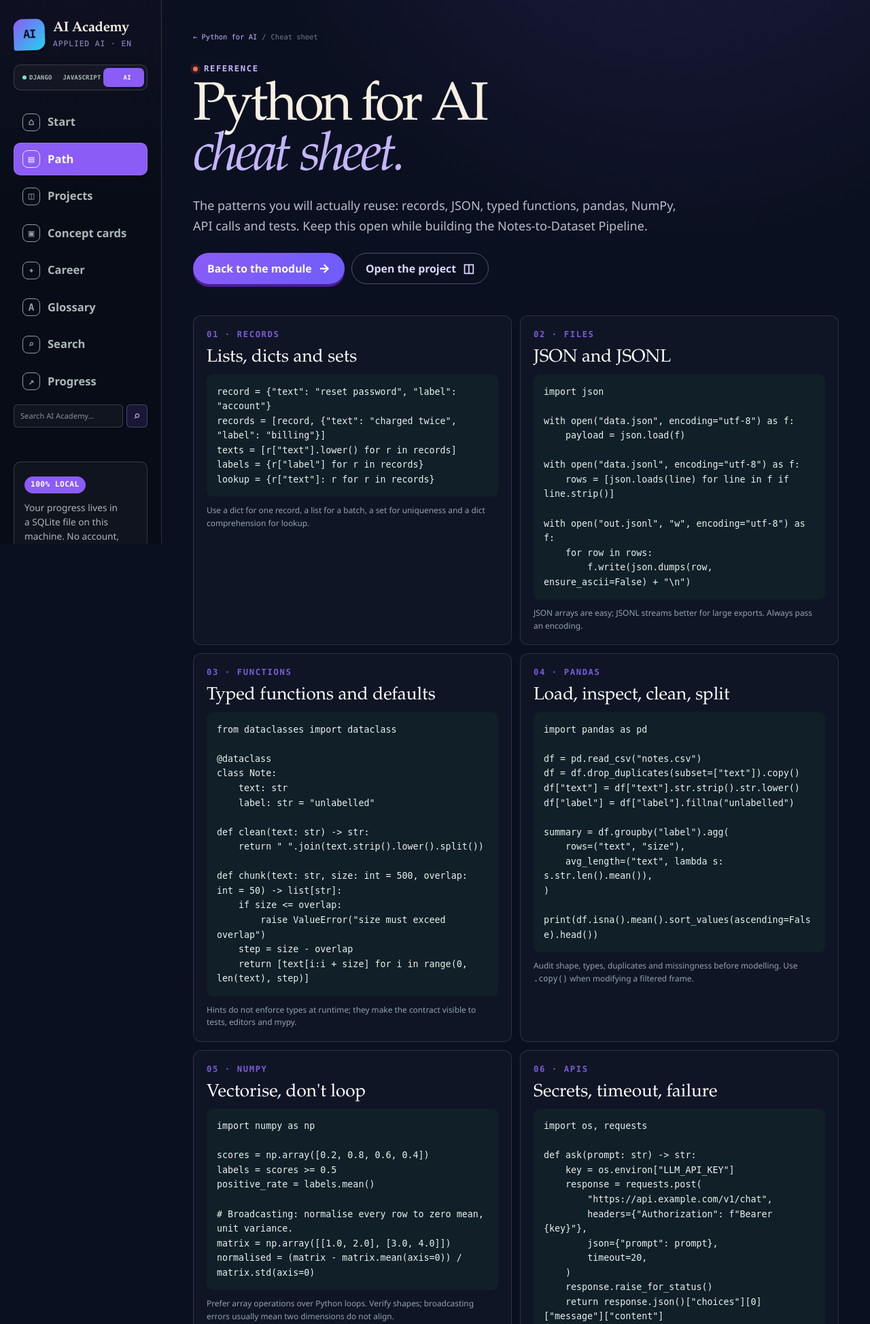
After one commit to iventspl/django-js-academy, a Django app: page /ai/python-for-ai/cheatsheet/ in a window 1280 px wide. The commit adds this page. Shown: the top 1948 px of the page at 68% size. Run offline with Django 5.2, Linux system fonts and the light colour scheme.

Commit message:
AI module update

```diff
--- a/ai_academy/static/ai_academy/app.css
+++ b/ai_academy/static/ai_academy/app.css
@@ -2958,3 +2958,50 @@
     grid-template-columns: 58px minmax(0, 1fr) 14px;
   }
 }
+
+/* Python cheat sheet */
+.ai-cheat-grid {
+  display: grid;
+  grid-template-columns: repeat(2, minmax(0, 1fr));
+  gap: 12px;
+  margin: 28px 0 10px;
+}
+
+.ai-cheat-card {
+  padding: 19px;
+  border: 1px solid rgba(196, 181, 253, 0.16);
+  border-radius: 12px;
+  background: rgba(255, 255, 255, 0.025);
+}
+
+.ai-cheat-card h2 {
+  margin: 4px 0 9px;
+  color: #fff;
+  font-family: var(--font-display);
+  font-size: 1.45rem;
+  font-weight: 500;
+  line-height: 1.05;
+}
+
+.ai-cheat-card .ai-code {
+  margin: 10px 0;
+  font-size: 0.74rem;
+}
+
+.ai-cheat-card > p:last-child {
+  margin: 8px 0 0;
+  color: #91a4ae;
+  font-size: 0.66rem;
+  line-height: 1.55;
+}
+
+@media (max-width: 860px) {
+  .ai-cheat-grid {
+    grid-template-columns: 1fr;
+  }
+}
+
+.ai-cheat-card .ai-code {
+  white-space: pre-wrap;
+  overflow-wrap: anywhere;
+}
--- a/ai_academy/templates/ai_academy/base_ai.html
+++ b/ai_academy/templates/ai_academy/base_ai.html
@@ -2,7 +2,7 @@
 {% load static %}
 
 {% block extra_css %}
-  <link rel="stylesheet" href="{% static 'ai_academy/app.css' %}?v=20261029e">
+  <link rel="stylesheet" href="{% static 'ai_academy/app.css' %}?v=20261029g">
 {% endblock %}
 
 {% block body_class %}page-ai{% endblock %}
--- /dev/null
+++ b/ai_academy/templates/ai_academy/python_cheatsheet.html
@@ -0,0 +1,167 @@
+{% extends "ai_academy/base_ai.html" %}
+
+{% block title %}Python for AI cheat sheet · AI Academy{% endblock %}
+
+{% block content %}
+<div class="page-wrap ai-wrap">
+  <div class="ai-breadcrumb">
+    <a href="{% url 'ai_academy:module' 'python-for-ai' %}">← Python for AI</a>
+    <span>/</span>
+    <span>Cheat sheet</span>
+  </div>
+
+  <header class="ai-page-header">
+    <p class="eyebrow eyebrow-ai"><span class="pulse-dot" aria-hidden="true"></span> Reference</p>
+    <h1>Python for AI<br><em>cheat sheet.</em></h1>
+    <p class="ai-page-lead">The patterns you will actually reuse: records, JSON, typed functions, pandas, NumPy, API calls and tests. Keep this open while building the Notes-to-Dataset Pipeline.</p>
+    <div class="ai-page-actions">
+      <a class="btn btn-ai" href="{% url 'ai_academy:module' 'python-for-ai' %}">Back to the module <span aria-hidden="true">→</span></a>
+      <a class="btn btn-ai-ghost" href="{% url 'ai_academy:projects' %}">Open the project <span aria-hidden="true">◫</span></a>
+    </div>
+  </header>
+
+  <div class="ai-cheat-grid">
+    <section class="ai-cheat-card">
+      <p class="eyebrow eyebrow-ai-dark">01 · Records</p>
+      <h2>Lists, dicts and sets</h2>
+      <pre class="ai-code"><code>record = {"text": "reset password", "label": "account"}
+records = [record, {"text": "charged twice", "label": "billing"}]
+texts = [r["text"].lower() for r in records]
+labels = {r["label"] for r in records}
+lookup = {r["text"]: r for r in records}</code></pre>
+      <p>Use a dict for one record, a list for a batch, a set for uniqueness and a dict comprehension for lookup.</p>
+    </section>
+
+    <section class="ai-cheat-card">
+      <p class="eyebrow eyebrow-ai-dark">02 · Files</p>
+      <h2>JSON and JSONL</h2>
+      <pre class="ai-code"><code>import json
+
+with open("data.json", encoding="utf-8") as f:
+    payload = json.load(f)
+
+with open("data.jsonl", encoding="utf-8") as f:
+    rows = [json.loads(line) for line in f if line.strip()]
+
+with open("out.jsonl", "w", encoding="utf-8") as f:
+    for row in rows:
+        f.write(json.dumps(row, ensure_ascii=False) + "\n")</code></pre>
+      <p>JSON arrays are easy; JSONL streams better for large exports. Always pass an encoding.</p>
+    </section>
+
+    <section class="ai-cheat-card">
+      <p class="eyebrow eyebrow-ai-dark">03 · Functions</p>
+      <h2>Typed functions and defaults</h2>
+      <pre class="ai-code"><code>from dataclasses import dataclass
+
+@dataclass
+class Note:
+    text: str
+    label: str = "unlabelled"
+
+def clean(text: str) -&gt; str:
+    return " ".join(text.strip().lower().split())
+
+def chunk(text: str, size: int = 500, overlap: int = 50) -&gt; list[str]:
+    if size &lt;= overlap:
+        raise ValueError("size must exceed overlap")
+    step = size - overlap
+    return [text[i:i + size] for i in range(0, len(text), step)]</code></pre>
+      <p>Hints do not enforce types at runtime; they make the contract visible to tests, editors and mypy.</p>
+    </section>
+
+    <section class="ai-cheat-card">
+      <p class="eyebrow eyebrow-ai-dark">04 · Pandas</p>
+      <h2>Load, inspect, clean, split</h2>
+      <pre class="ai-code"><code>import pandas as pd
+
+df = pd.read_csv("notes.csv")
+df = df.drop_duplicates(subset=["text"]).copy()
+df["text"] = df["text"].str.strip().str.lower()
+df["label"] = df["label"].fillna("unlabelled")
+
+summary = df.groupby("label").agg(
+    rows=("text", "size"),
+    avg_length=("text", lambda s: s.str.len().mean()),
+)
+
+print(df.isna().mean().sort_values(ascending=False).head())</code></pre>
+      <p>Audit shape, types, duplicates and missingness before modelling. Use <code>.copy()</code> when modifying a filtered frame.</p>
+    </section>
+
+    <section class="ai-cheat-card">
+      <p class="eyebrow eyebrow-ai-dark">05 · NumPy</p>
+      <h2>Vectorise, don't loop</h2>
+      <pre class="ai-code"><code>import numpy as np
+
+scores = np.array([0.2, 0.8, 0.6, 0.4])
+labels = scores &gt;= 0.5
+positive_rate = labels.mean()
+
+# Broadcasting: normalise every row to zero mean, unit variance.
+matrix = np.array([[1.0, 2.0], [3.0, 4.0]])
+normalised = (matrix - matrix.mean(axis=0)) / matrix.std(axis=0)</code></pre>
+      <p>Prefer array operations over Python loops. Verify shapes; broadcasting errors usually mean two dimensions do not align.</p>
+    </section>
+
+    <section class="ai-cheat-card">
+      <p class="eyebrow eyebrow-ai-dark">06 · APIs</p>
+      <h2>Secrets, timeout, failure</h2>
+      <pre class="ai-code"><code>import os, requests
+
+def ask(prompt: str) -&gt; str:
+    key = os.environ["LLM_API_KEY"]
+    response = requests.post(
+        "https://api.example.com/v1/chat",
+        headers={"Authorization": f"Bearer {key}"},
+        json={"prompt": prompt},
+        timeout=20,
+    )
+    response.raise_for_status()
+    return response.json()["choices"][0]["message"]["content"]</code></pre>
+      <p>Never hard-code keys. Add a timeout and handle provider errors; retry only transient, idempotent calls.</p>
+    </section>
+
+    <section class="ai-cheat-card">
+      <p class="eyebrow eyebrow-ai-dark">07 · Tests</p>
+      <h2>pytest basics</h2>
+      <pre class="ai-code"><code>def test_clean_collapses_whitespace():
+    assert clean("  Reset   Password ") == "reset password"
+
+def test_chunk_rejects_bad_overlap():
+    with pytest.raises(ValueError):
+        chunk("abc", size=10, overlap=10)</code></pre>
+      <p>Test behaviour, edge cases and failure paths. Mock external providers so the suite is fast and offline.</p>
+    </section>
+
+    <section class="ai-cheat-card">
+      <p class="eyebrow eyebrow-ai-dark">08 · Layout</p>
+      <h2>A project that survives</h2>
+      <pre class="ai-code"><code>notes_ai/
+  pyproject.toml
+  requirements.txt
+  src/notes_ai/
+    data.py
+    pipeline.py
+    cli.py
+  tests/
+    test_pipeline.py
+  README.md</code></pre>
+      <pre class="ai-code"><code>python -m venv .venv
+source .venv/bin/activate
+pip install -r requirements.txt
+pytest -q</code></pre>
+      <p>Keep notebooks for exploration and put the reproducible pipeline in <code>src/</code> with tests.</p>
+    </section>
+  </div>
+
+  <section class="ai-cta-band">
+    <div>
+      <p class="eyebrow eyebrow-ai-light">Next step</p>
+      <h2>Build the pipeline.</h2>
+      <p>Use the Notes-to-Dataset project and its downloadable test pack to turn these snippets into a working, tested tool.</p>
+    </div>
+    <a class="btn btn-ai" href="{% url 'ai_academy:project' 'notes-dataset-pipeline' %}">Open the project <span aria-hidden="true">→</span></a>
+  </section>
+</div>
+{% endblock %}
--- a/ai_academy/urls.py
+++ b/ai_academy/urls.py
@@ -34,6 +34,11 @@ urlpatterns = [
     path("glossary/", views.glossary, name="glossary"),
     path("search/", views.search, name="search"),
     path("career/", views.career, name="career"),
+    path(
+        "python-for-ai/cheatsheet/",
+        views.python_cheatsheet,
+        name="python_cheatsheet",
+    ),
     path("<slug:module_slug>/quiz/start/", views.quiz_start, name="quiz_start"),
     path("<slug:module_slug>/", views.module_detail, name="module"),
     path("<slug:module_slug>/<slug:lesson_slug>/", views.lesson_detail, name="lesson"),
--- a/ai_academy/views.py
+++ b/ai_academy/views.py
@@ -620,6 +620,18 @@ def search(request: HttpRequest) -> HttpResponse:
 
 
 @require_GET
+def python_cheatsheet(request: HttpRequest) -> HttpResponse:
+    return render(
+        request,
+        "ai_academy/python_cheatsheet.html",
+        {
+            "active_nav": "ai_path",
+            "page_title": "Python for AI cheat sheet",
+        },
+    )
+
+
+@require_GET
 def career(request: HttpRequest) -> HttpResponse:
     return render(
         request,
```
Also changed, not shown: ai_academy/content/00_python_for_ai.json (+17 -4 lines), ai_academy/templates/ai_academy/module.html (+8 -0 lines), ai_academy/tests.py (+15 -4 lines), CHANGELOG.md, README.md.
